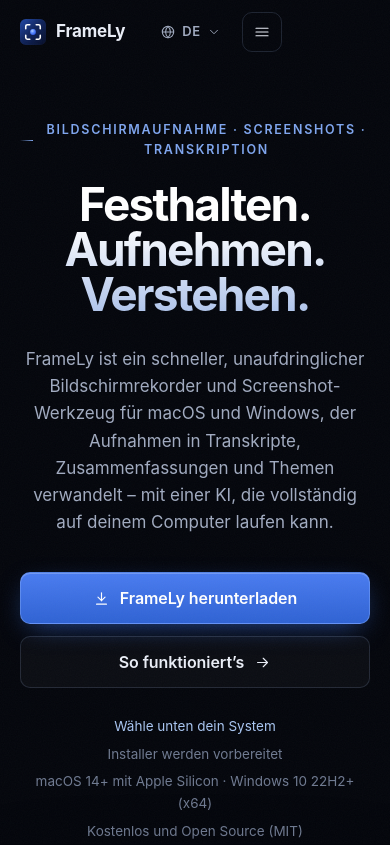
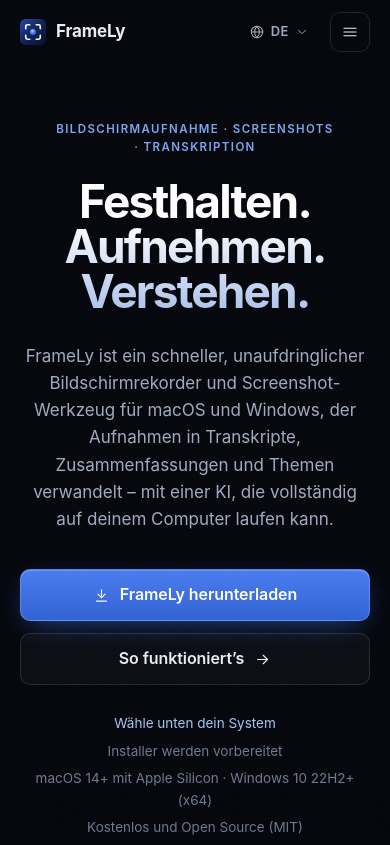
Before and after one commit to steinertruthy/frame-ly, an Astro site in the folder website/: page /frame-ly/de/ in a window 390 px wide. Shown: the top 845 px of the page. Built offline with nearby package versions, Linux system fonts and the light colour scheme; Astro itself is replaced by a stand-in of ours.

Commit message:
Website: build without the app's tsconfig; mobile header and table polish
Co-Authored-By: Claude Opus 5.5 <noreply@anthropic.com>

```diff
--- a/website/astro.config.mjs
+++ b/website/astro.config.mjs
@@ -12,6 +12,8 @@ export default defineConfig({
   trailingSlash: 'always',
   build: { format: 'directory', inlineStylesheets: 'always' },
   compressHTML: true,
+  // Pin the site's own tsconfig: otherwise Vite also looks up the app's tsconfig in the parent folder.
+  vite: { tsconfig: './tsconfig.json' },
   image: { responsiveStyles: false },
   integrations: [
     sitemap({
--- a/website/src/components/Header.astro
+++ b/website/src/components/Header.astro
@@ -215,6 +215,9 @@ const links = [
   }
 
   @media (max-width: 920px) {
+    .actions {
+      margin-left: auto;
+    }
     .menu-btn {
       display: inline-flex;
     }
--- a/website/src/styles/global.css
+++ b/website/src/styles/global.css
@@ -192,6 +192,15 @@ kbd {
   height: 1px;
   background: linear-gradient(90deg, transparent, var(--blue-300));
 }
+@media (max-width: 640px) {
+  .eyebrow {
+    font-size: 11.5px;
+    letter-spacing: 0.12em;
+  }
+  .eyebrow::before {
+    display: none;
+  }
+}
 .section-title {
   font-size: clamp(32px, 4.6vw, 54px);
   margin-top: 18px;
```
